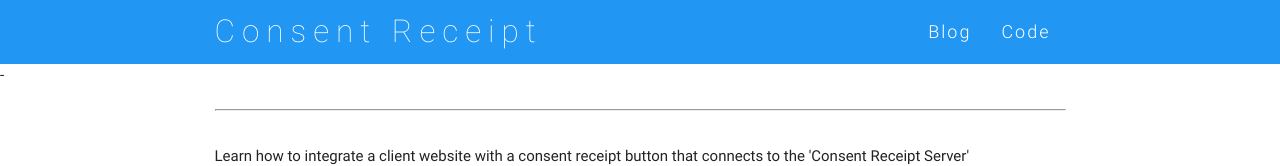
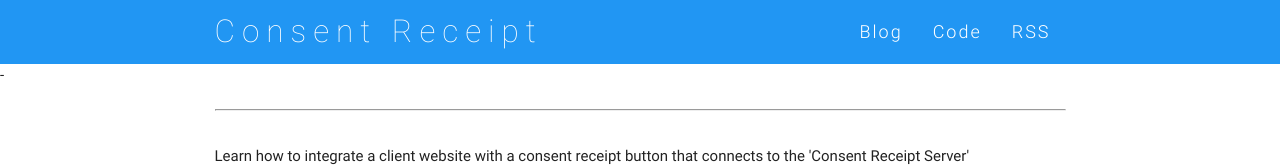
Before and after one commit to OpenConsent/ConsentReceipt, a plain HTML site: page index.html in a window 1280 px wide. Shown: the top 166 px of the page. Drawn offline with nearby package versions, Linux system fonts and the light colour scheme.

Commit message:
Update index.html

```diff
--- a/index.html
+++ b/index.html
@@ -36,6 +36,7 @@
 
                 <li><a href="https://github.com/OpenConsent/ConsentReceipt/tree/gh-pages/mvcr">Code</a></li>
 
+                <li><a href="http://feed.mikle.com/widget/?rssmikle_url=http%3A%2F%2Fblog.consentreceipt.org%2Ffeed%2F&rssmikle_frame_width=1000&rssmikle_frame_height=600&frame_height_by_article=0&rssmikle_target=_blank&rssmikle_font=Arial%2C%20Helvetica%2C%20sans-serif&rssmikle_font_size=12&rssmikle_border=off&responsive=off&text_align=left&text_align2=left&corner=off&scrollbar=on&autoscroll=on&scrolldirection=up&scrollstep=3&mcspeed=20&sort=Off&rssmikle_title=on&rssmikle_title_bgcolor=%230066FF&rssmikle_title_color=%23FFFFFF&rssmikle_item_bgcolor=%23FFFFFF&rssmikle_item_title_length=55&rssmikle_item_title_color=%230066FF&rssmikle_item_border_bottom=on&rssmikle_item_description=on&item_link=off&rssmikle_item_description_length=150&rssmikle_item_description_color=%23666666&rssmikle_item_date=gl1&rssmikle_timezone=Etc%2FGMT&datetime_format=%25b%20%25e%2C%20%25Y%20%25l%3A%25M%20%25p&item_description_style=text%2Btn&item_thumbnail=full&item_thumbnail_selection=auto&article_num=15&rssmikle_item_podcast=off&">RSS</a></li>
             </ul><a href="#" data-activates="nav-mobile" class="button-collapse"><i class="mdi-navigation-menu"></i></a>
             </div>
         </div>
```
